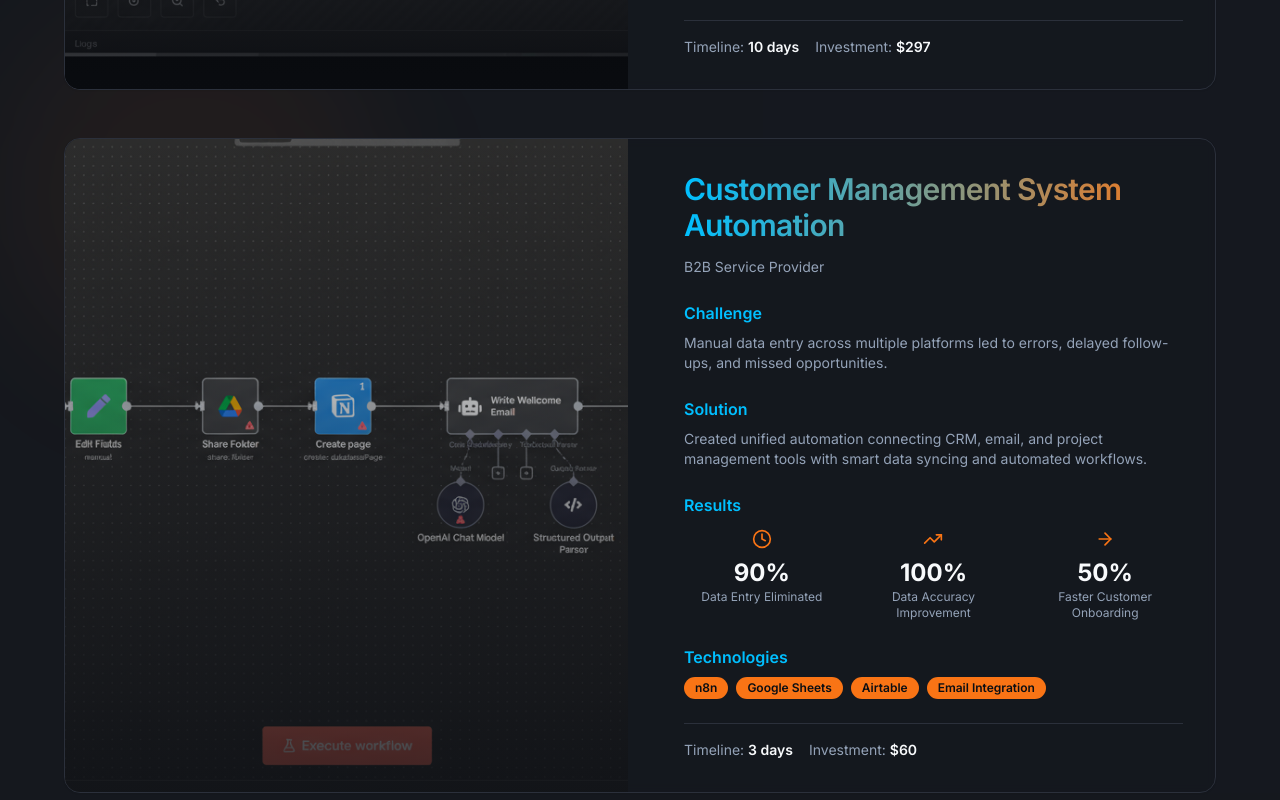
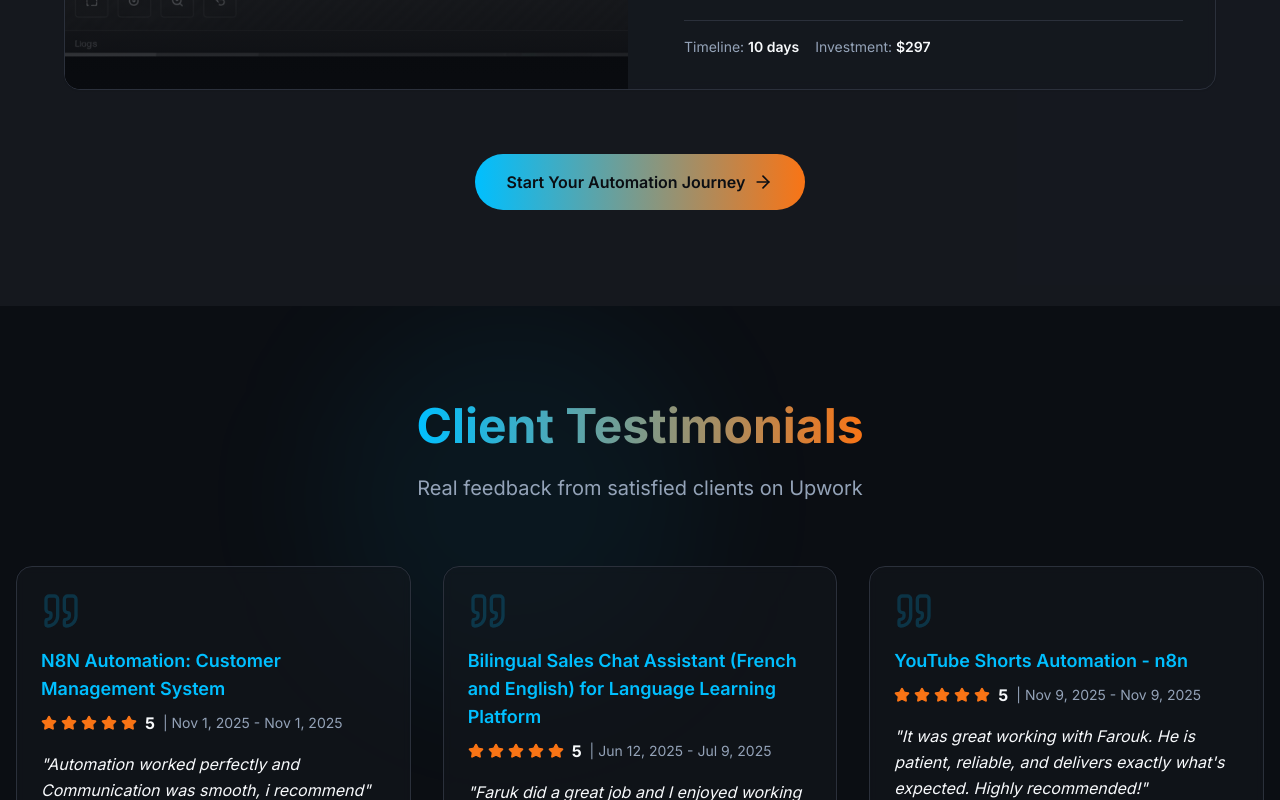
Before and after one commit to FARUKxKUN/fb-pro-portfolio, a React (Vite) app: page / in a window 1280 px wide. Shown: the part 6320-7120 px from the top of the page. Built offline with nearby package versions, Linux system fonts and the light colour scheme; the HTML template or start-up script is replaced by a standard one.

Commit message:
Update YouTube Short Case Study
Modify YouTube Shorts case study: set monthly savings to $1800, remove Customer Management System case study, and replace screenshot with new image for YouTube Shorts.

```diff
--- a/src/components/CaseStudies.tsx
+++ b/src/components/CaseStudies.tsx
@@ -1,9 +1,8 @@
 import { Card, CardContent, CardHeader, CardTitle } from "@/components/ui/card";
 import { Badge } from "@/components/ui/badge";
 import { ArrowRight, TrendingUp, Clock, DollarSign } from "lucide-react";
-import workflowYoutubeShorts from "@/assets/workflow-youtube-shorts.png";
+import workflowYoutubeShorts from "@/assets/testimonial-youtube-shorts.png";
 import workflowInstagramDm from "@/assets/workflow-instagram-dm.png";
-import workflowCrm from "@/assets/workflow-crm.png";
 
 const CaseStudies = () => {
   const caseStudies = [
@@ -15,7 +14,7 @@ const CaseStudies = () => {
       results: [
         { metric: "95%", label: "Time Saved", icon: Clock },
         { metric: "300%", label: "Content Output Increase", icon: TrendingUp },
-        { metric: "$2,400", label: "Monthly Labor Cost Saved", icon: DollarSign },
+        { metric: "$1,800", label: "Monthly Labor Cost Saved", icon: DollarSign },
       ],
       technologies: ["n8n", "YouTube API", "OpenAI", "Cloud Storage"],
       image: workflowYoutubeShorts,
@@ -36,21 +35,6 @@ const CaseStudies = () => {
       image: workflowInstagramDm,
       timeline: "10 days",
       price: "$297",
-    },
-    {
-      title: "Customer Management System Automation",
-      client: "B2B Service Provider",
-      challenge: "Manual data entry across multiple platforms led to errors, delayed follow-ups, and missed opportunities.",
-      solution: "Created unified automation connecting CRM, email, and project management tools with smart data syncing and automated workflows.",
-      results: [
-        { metric: "90%", label: "Data Entry Eliminated", icon: Clock },
-        { metric: "100%", label: "Data Accuracy Improvement", icon: TrendingUp },
-        { metric: "50%", label: "Faster Customer Onboarding", icon: ArrowRight },
-      ],
-      technologies: ["n8n", "Google Sheets", "Airtable", "Email Integration"],
-      image: workflowCrm,
-      timeline: "3 days",
-      price: "$60",
     },
   ];
 
```
Also changed, not shown: src/assets/testimonial-youtube-shorts.png (added).
